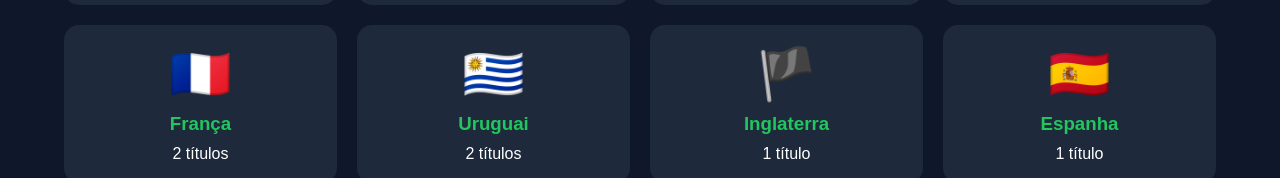
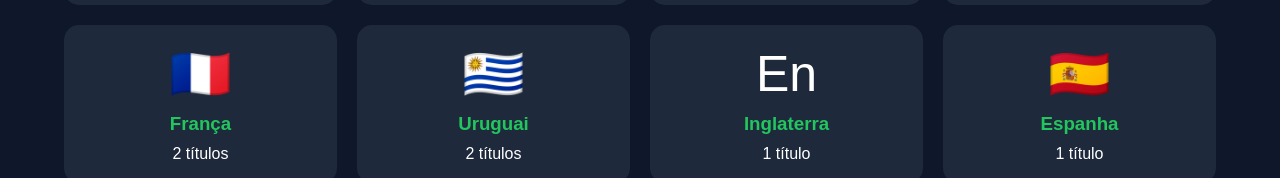
Before and after one commit to brunorapozo-hub/Campeoes-da-Copa-do-Mundo-Fifa, a plain HTML site: page index.html in a window 1280 px wide. Shown: the part 570-748 px from the top of the page. Drawn offline with Linux system fonts and the light colour scheme.

Commit message:
Update index.html

```diff
--- a/index.html
+++ b/index.html
@@ -215,7 +215,7 @@ Portal com a história dos campeões mundiais, grandes jogadores, artilheiros e
 
 <a href="inglaterra.html">
 <div class="card">
-<div class="flag">🏴</div>
+<div class="flag">En</div>
 <h3>Inglaterra</h3>
 <p>1 título</p>
 </div>
```
